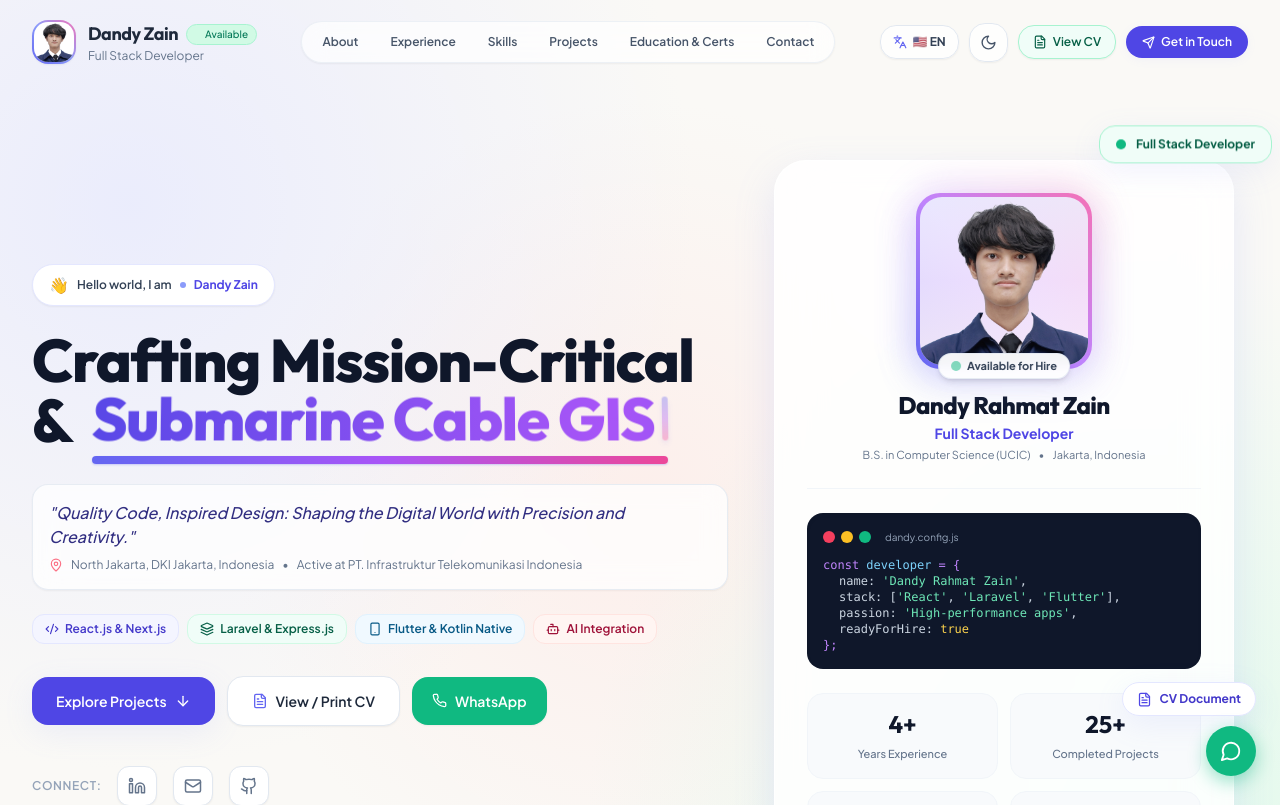
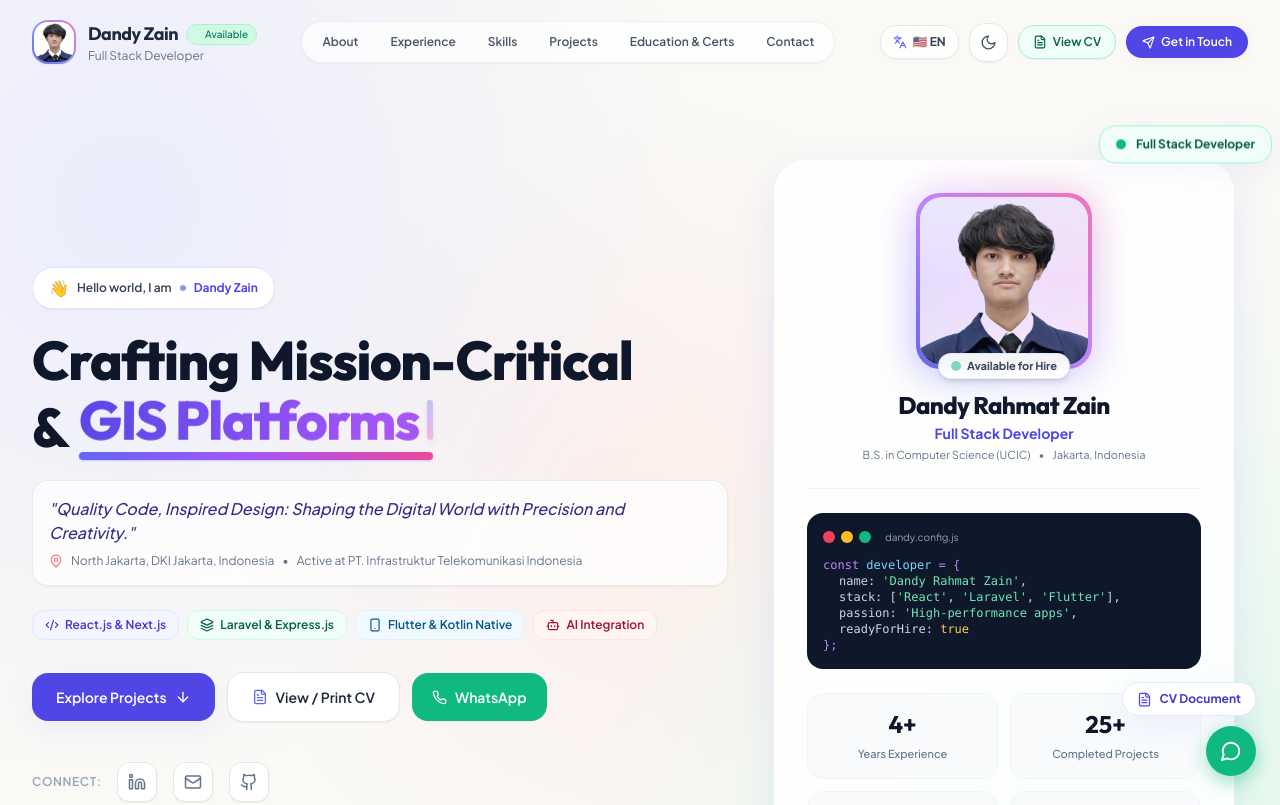
Before and after one commit to dandyzain/dandy-portfolio, a React (Vite) app: page / in a window 1280 px wide. Shown: the top 805 px of the page. Built offline with nearby package versions, Linux system fonts and the light colour scheme.

Commit message:
fix: format hero headline into 2 clean lines with concise rotating words and prevent text wrapping

```diff
--- a/src/components/Hero.jsx
+++ b/src/components/Hero.jsx
@@ -115,13 +115,13 @@ export default function Hero({ onOpenCVModal }) {
               <span className="text-indigo-600 dark:text-indigo-400 font-bold">Dandy Zain</span>
             </motion.div>
 
-            {/* Animated Headline */}
+            {/* Animated Headline: 2 clean intentional lines that never break awkwardly */}
             <motion.h1
               variants={itemVariants}
-              className="font-display font-extrabold text-4xl sm:text-5xl lg:text-6xl text-slate-900 dark:text-white leading-[1.18] tracking-tight mb-5"
+              className="font-display font-extrabold text-3xl sm:text-4xl lg:text-5xl xl:text-[3.4rem] text-slate-900 dark:text-white leading-[1.16] tracking-tight mb-5"
             >
-              {/* Word-by-word spring entrance */}
-              <span className="inline">
+              {/* Line 1: Primary Action (Crafting Mission-Critical) */}
+              <span className="block mb-1 sm:mb-1.5">
                 {t.headlineStart.split(' ').map((word, wIdx) => (
                   <motion.span
                     key={`${word}-${wIdx}-${language}`}
@@ -143,14 +143,24 @@ export default function Hero({ onOpenCVModal }) {
                     {word}
                   </motion.span>
                 ))}
-              </span>{' '}
+              </span>
 
-              {/* Dynamic Rotating & Moving Phrase Container with 3D Flip & Aurora Shimmer */}
-              <span className="relative inline-block align-baseline" style={{ perspective: '1000px' }}>
+              {/* Line 2: Ampersand + Short Dynamic Rotating Words */}
+              <span className="inline-flex items-center flex-nowrap gap-x-2.5">
+                <motion.span
+                  initial={{ y: 20, opacity: 0 }}
+                  animate={{ y: 0, opacity: 1 }}
+                  transition={{ delay: 0.28, type: "spring", stiffness: 140, damping: 12 }}
+                  className="inline-block text-slate-900 dark:text-white"
+                >
+                  &
+                </motion.span>
+
+                <span className="relative inline-block align-baseline whitespace-nowrap" style={{ perspective: '1000px' }}>
                   <AnimatePresence mode="wait">
                     <motion.span
                       key={`rotating-${language}-${currentWordIndex}`}
-                    initial={{ y: 26, opacity: 0, rotateX: -60, filter: 'blur(5px)' }}
+                      initial={{ y: 24, opacity: 0, rotateX: -55, filter: 'blur(4px)' }}
                       animate={{
                         y: 0,
                         opacity: 1,
@@ -158,12 +168,12 @@ export default function Hero({ onOpenCVModal }) {
                         filter: 'blur(0px)',
                         backgroundPosition: ["0% 50%", "100% 50%", "0% 50%"]
                       }}
-                    exit={{ y: -26, opacity: 0, rotateX: 60, filter: 'blur(5px)' }}
+                      exit={{ y: -24, opacity: 0, rotateX: 55, filter: 'blur(4px)' }}
                       transition={{
-                      y: { type: "spring", stiffness: 180, damping: 18 },
-                      rotateX: { type: "spring", stiffness: 180, damping: 18 },
-                      opacity: { duration: 0.28 },
-                      filter: { duration: 0.22 },
+                        y: { type: "spring", stiffness: 190, damping: 19 },
+                        rotateX: { type: "spring", stiffness: 190, damping: 19 },
+                        opacity: { duration: 0.24 },
+                        filter: { duration: 0.2 },
                         backgroundPosition: {
                           duration: 6,
                           repeat: Infinity,
@@ -174,7 +184,7 @@ export default function Hero({ onOpenCVModal }) {
                         scale: 1.02,
                         transition: { type: "spring", stiffness: 300, damping: 15 }
                       }}
-                    className="relative inline-flex items-center bg-[length:200%_auto] bg-clip-text text-transparent bg-gradient-to-r from-indigo-600 via-purple-500 via-pink-500 to-indigo-600 cursor-default"
+                      className="relative inline-flex items-center whitespace-nowrap bg-[length:200%_auto] bg-clip-text text-transparent bg-gradient-to-r from-indigo-600 via-purple-500 via-pink-500 to-indigo-600 cursor-default"
                     >
                       <span>{rotatingWords[currentWordIndex]}</span>
 
@@ -182,7 +192,7 @@ export default function Hero({ onOpenCVModal }) {
                       <motion.span
                         animate={{ opacity: [1, 0.2, 1] }}
                         transition={{ duration: 0.9, repeat: Infinity, ease: "easeInOut" }}
-                      className="inline-block w-1 sm:w-1.5 h-7 sm:h-9 lg:h-11 ml-1.5 sm:ml-2 bg-gradient-to-b from-indigo-500 via-purple-500 to-pink-500 rounded-full align-middle shadow-md shadow-indigo-500/40"
+                        className="inline-block w-1 sm:w-1.5 h-6 sm:h-8 lg:h-10 ml-1.5 sm:ml-2 bg-gradient-to-b from-indigo-500 via-purple-500 to-pink-500 rounded-full align-middle shadow-md shadow-indigo-500/40"
                       />
                     </motion.span>
                   </AnimatePresence>
@@ -196,8 +206,9 @@ export default function Hero({ onOpenCVModal }) {
                       duration: 0.85,
                       ease: [0.16, 1, 0.3, 1]
                     }}
-                  className="block h-1.5 sm:h-2 mt-1.5 rounded-full bg-gradient-to-r from-indigo-500 via-purple-500 to-pink-500 origin-left shadow-sm shadow-indigo-500/30"
+                    className="block h-1.5 sm:h-2 mt-1 rounded-full bg-gradient-to-r from-indigo-500 via-purple-500 to-pink-500 origin-left shadow-sm shadow-indigo-500/30"
                   />
+                </span>
               </span>
             </motion.h1>
 
--- a/src/data/portfolioData.js
+++ b/src/data/portfolioData.js
@@ -912,14 +912,14 @@ export const portfolioData = {
       },
       hero: {
         greeting: "Hello world, I am",
-        headlineStart: "Crafting Mission-Critical &",
-        headlineHighlight: "Modern Digital Systems",
+        headlineStart: "Crafting Mission-Critical",
+        headlineHighlight: "Modern Systems",
         headlineRotating: [
-          "Modern Digital Systems",
-          "Scalable Web Applications",
-          "Submarine Cable GIS",
-          "Telecom Network Centers",
-          "High-Performance APIs"
+          "Modern Systems",
+          "Web Apps",
+          "GIS Platforms",
+          "Cloud APIs",
+          "Telecom NOC"
         ],
         activeAt: "Active at PT. Infrastruktur Telekomunikasi Indonesia",
         exploreProjects: "Explore Projects",
@@ -1091,14 +1091,14 @@ export const portfolioData = {
       },
       hero: {
         greeting: "Halo dunia, perkenalkan saya",
-        headlineStart: "Membangun Sistem Misi-Kritis &",
-        headlineHighlight: "Solusi Digital Modern",
+        headlineStart: "Membangun Sistem Misi-Kritis",
+        headlineHighlight: "Sistem Modern",
         headlineRotating: [
-          "Solusi Digital Modern",
-          "Aplikasi Web Scalable",
-          "Sistem Web GIS Laut",
-          "Pusat Operasi Jaringan",
-          "Arsitektur API Cepat"
+          "Sistem Modern",
+          "Aplikasi Web",
+          "Platform GIS",
+          "Layanan API",
+          "Pusat Jaringan"
         ],
         activeAt: "Aktif di PT. Infrastruktur Telekomunikasi Indonesia",
         exploreProjects: "Jelajahi Proyek",
```
Lines whose indentation alone changed are shown as unchanged.
